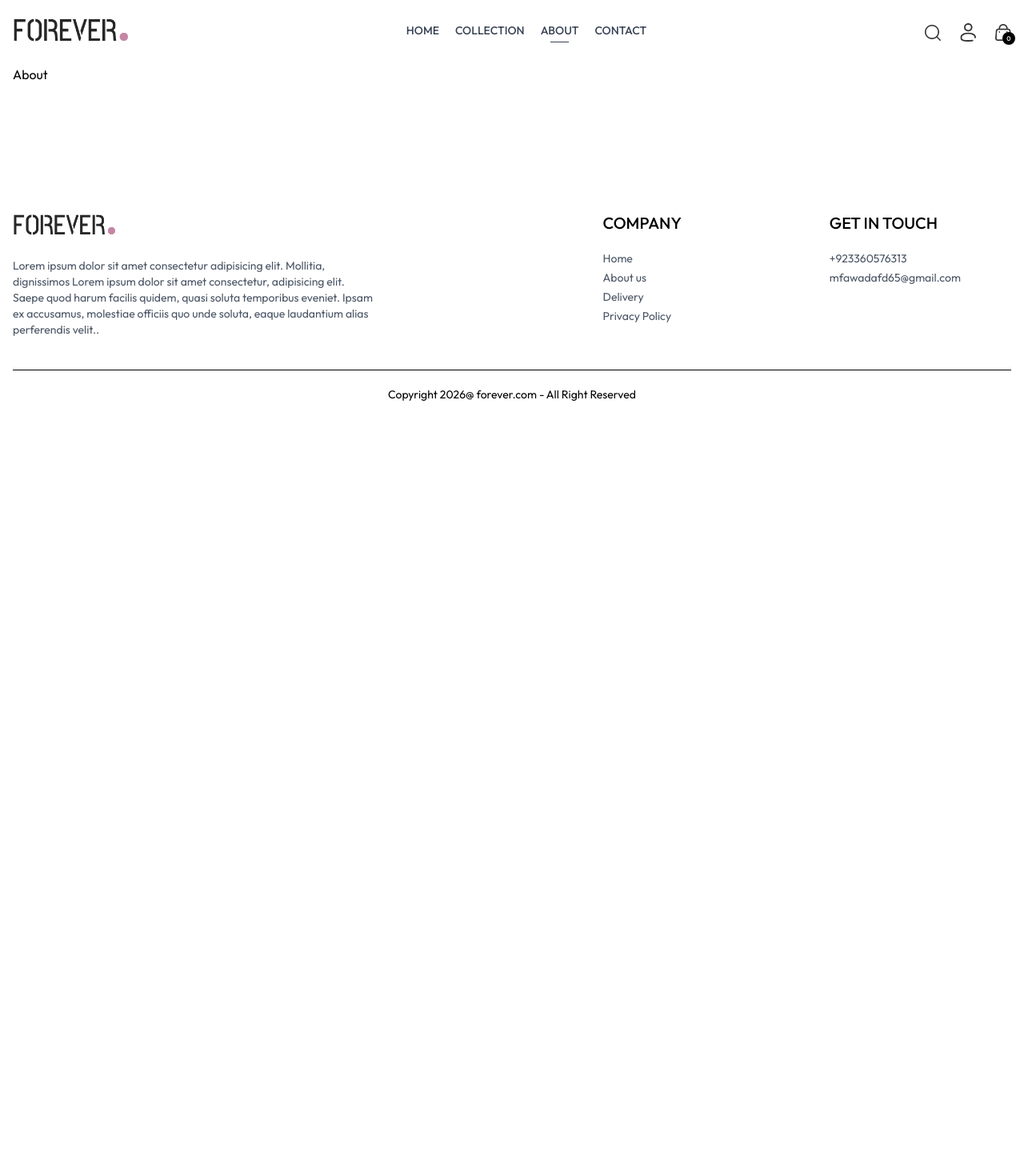
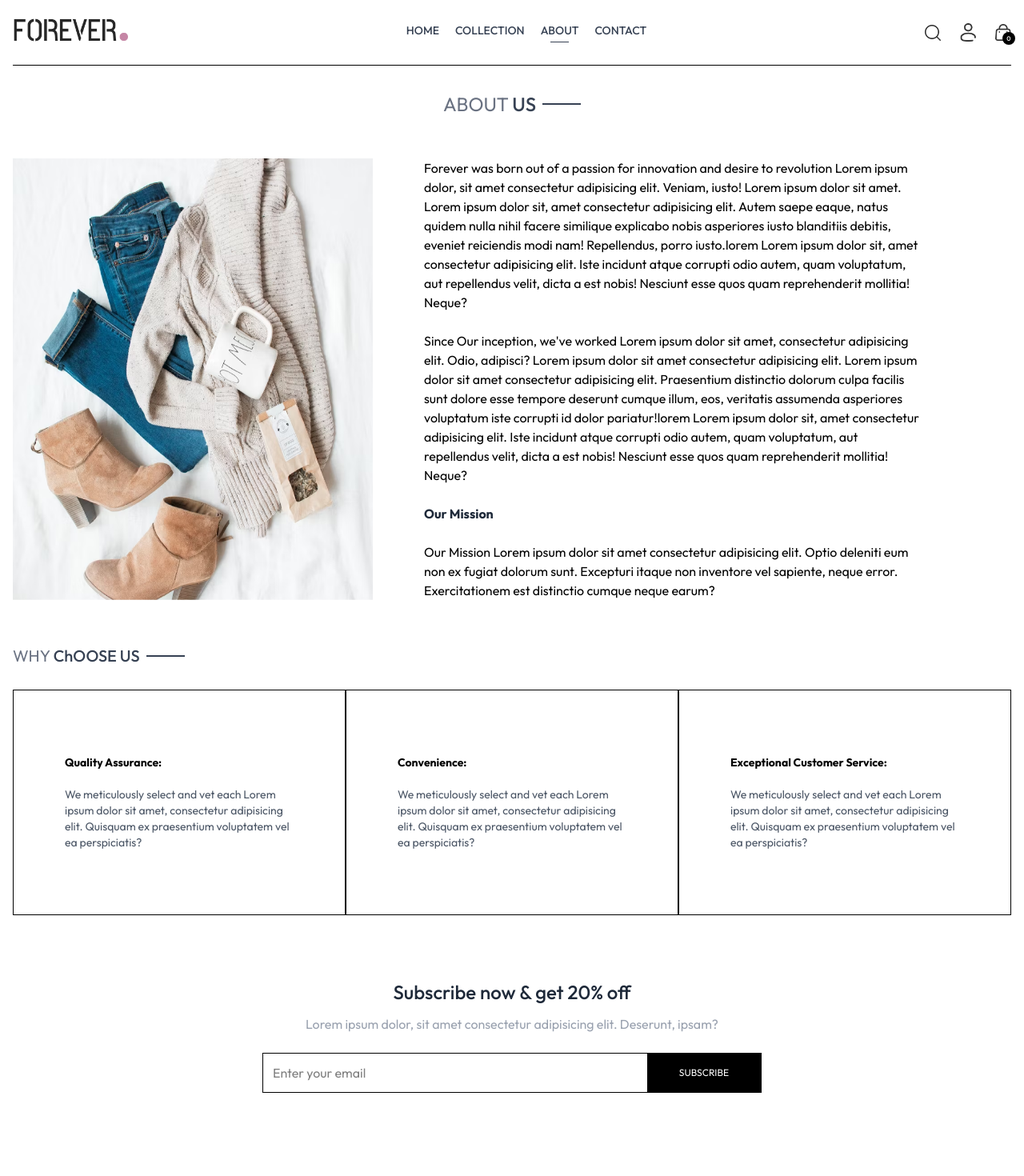
Before and after one commit to mfawadafd/Ecommerce-app, a React app in the folder frontend/: page /About in a window 1280 px wide. Shown: the top 1470 px of the page at 80% size. Before the commit the page ends 800 px from the top, so only its background shows below. Built offline with nearby package versions, Linux system fonts and the light colour scheme; the HTML template or start-up script is replaced by a standard one.

Commit message:
completed Frontend

```diff
--- a/frontend/src/components/Navbar.jsx
+++ b/frontend/src/components/Navbar.jsx
@@ -32,7 +32,7 @@ const Navbar = () => {
       <div className='flex items-center gap-6'>
         <img onClick={()=>(setShowSearch(true))} src={assets.search_icon} className='w-5 cursor-pointer' alt="" />
         <div className='group relative'>
-          <img src={assets.profile_icon} className='w-5 cursor-pointer' alt="" />
+         <Link to={'/login'}><img src={assets.profile_icon} className='w-5 cursor-pointer' alt="" /></Link>
           <div className='group-hover:block hidden absolute dropdown-menu right-0 pt-4'>
             <div className='flex flex-col gap-2 w-36 py-3 px-5 bg-slate-100 text-gray-500 rounded'>
               <p className='cursor-pointer hover:text-black'>My Profile</p>
--- a/frontend/src/pages/About.jsx
+++ b/frontend/src/pages/About.jsx
@@ -1,8 +1,42 @@
 import React from 'react'
+import Title from '../components/Title'
+import {assets} from '../assets/assets'
+import NewsletterBox from '../components/NewsLetterBox'
 
 const About = () => {
   return (
-    <div>About</div>
+    <div>
+      <div className='text-2xl text-center pt-8 border-t'>
+        <Title text1={'ABOUT'} text2={'US'}/>
+      </div>
+      <div className= 'my-10 flex flex-col md:flex-row gap-16'>
+        <img className='w-full md:max-w-[450px]' src={assets.about_img} alt="" />
+        <div className='flex flex-col justify-center gap-6 md:w-2/4 text-gary-600'>
+          <p>Forever was born out of a passion for innovation and desire to revolution Lorem ipsum dolor, sit amet consectetur adipisicing elit. Veniam, iusto! Lorem ipsum dolor sit amet. Lorem ipsum dolor sit, amet consectetur adipisicing elit. Autem saepe eaque, natus quidem nulla nihil facere similique explicabo nobis asperiores iusto blanditiis debitis, eveniet reiciendis modi nam! Repellendus, porro iusto.lorem Lorem ipsum dolor sit, amet consectetur adipisicing elit. Iste incidunt atque corrupti odio autem, quam voluptatum, aut repellendus velit, dicta a est nobis! Nesciunt esse quos quam reprehenderit mollitia! Neque?</p>
+          <p>Since Our inception, we've worked Lorem ipsum dolor sit amet, consectetur adipisicing elit. Odio, adipisci? Lorem ipsum dolor sit amet consectetur adipisicing elit. Lorem ipsum dolor sit amet consectetur adipisicing elit. Praesentium distinctio dolorum culpa facilis sunt dolore esse tempore deserunt cumque illum, eos, veritatis assumenda asperiores voluptatum iste corrupti id dolor pariatur!lorem Lorem ipsum dolor sit, amet consectetur adipisicing elit. Iste incidunt atque corrupti odio autem, quam voluptatum, aut repellendus velit, dicta a est nobis! Nesciunt esse quos quam reprehenderit mollitia! Neque?</p>
+          <b className='text-gray-800'>Our Mission</b>
+          <p>Our Mission Lorem ipsum dolor sit amet consectetur adipisicing elit. Optio deleniti eum non ex fugiat dolorum sunt. Excepturi itaque non inventore vel sapiente, neque error. Exercitationem est distinctio cumque neque earum?</p>
+        </div>
+      </div>
+        <div className='text-xl py-4'>
+          <Title text1={'WHY'} text2={'ChOOSE US'}/>
+        </div>
+        <div className='flex flex-col md:flex-row text-sm mb-20'>
+          <div className='border px-10 md:px-16 py-8 md:py-20 flex flex-col gap-5'>
+              <b>Quality Assurance:</b>
+              <p className='text-gray-600'>We meticulously select  and vet each Lorem ipsum dolor sit amet, consectetur adipisicing elit. Quisquam ex praesentium voluptatem vel ea perspiciatis?</p>
+          </div>
+          <div className='border px-10 md:px-16 py-8 md:py-20 flex flex-col gap-5'>
+              <b>Convenience:</b>
+              <p className='text-gray-600'>We meticulously select  and vet each Lorem ipsum dolor sit amet, consectetur adipisicing elit. Quisquam ex praesentium voluptatem vel ea perspiciatis?</p>
+          </div>
+          <div className='border px-10 md:px-16 py-8 md:py-20 flex flex-col gap-5'>
+              <b>Exceptional Customer Service:</b>
+              <p className='text-gray-600'>We meticulously select  and vet each Lorem ipsum dolor sit amet, consectetur adipisicing elit. Quisquam ex praesentium voluptatem vel ea perspiciatis?</p>
+          </div>
+        </div>
+        <NewsletterBox/>
+    </div>
   )
 }
 
--- a/frontend/src/pages/Contact.jsx
+++ b/frontend/src/pages/Contact.jsx
@@ -1,8 +1,27 @@
 import React from 'react'
+import Title from '../components/Title'
+import { assets } from '../assets/assets'
+import NewsLetterBox from '../components/NewsLetterBox'
 
 const Contact = () => {
   return (
-    <div>Contact</div>
+    <div>
+      <div className='text-center text-2xl pt-10 border-t'>
+          <Title text1={'CONTACT'} text2={'US'}/>
+      </div>
+      <div className='my-10 flex flex-col justify-center md:flex-row gap-10 mb-28'>
+        <img className='w-full md:max-w-[480px]' src={assets.contact_img} alt="" />
+          <div className='flex flex-col justify-center items-start gap-6'>
+            <p className='font-semibold text-xl  text-gray-600'>Our Store</p>
+            <p className='text-gray-500'>54704 willms Station <br /> Suite 350, NewYork Us</p>
+            <p className='text-gray-500'>+92 31697535767 <br /> Email: mfawadafd@65gmail.com</p>
+            <p className='font-semibold text-xl text-gray-600'>Careers at Forever</p>
+            <p className='text-gray-500'>Learn more about our teams and job openings</p>
+            <button className='border border-black px-8 py-4 text-sm hover:bg-black  hover:text-white transition-all duration-500'>Explore Jobs</button>
+          </div>
+      </div>
+      <NewsLetterBox/>
+    </div>
   )
 }
 
--- a/frontend/src/pages/Login.jsx
+++ b/frontend/src/pages/Login.jsx
@@ -1,8 +1,30 @@
-import React from 'react'
+import React, { useState } from 'react'
 
 const Login = () => {
+  const [currentState, setCurrentState] = useState('Sign Up')
+
+  const onSubmitHandler = (event)=>{
+    event.preventDefault()
+  }
+
   return (
-    <div>Login</div>
+    <form onSubmit={onSubmitHandler} className='flex flex-col items-center w-[90%] sm:max-w-69 m-auto mt-14 gap-4 text-gray-800'>
+        <div className='inline-flex items-center gap-2 mb-2 mt-10'>
+          <p className='prata-regular text-3xl'>{currentState}</p>
+          <hr className='border-none h-[1.5px] w-8 bg-gray-800 ' />
+        </div>
+        {currentState === 'Login' ? '' : <input className='w-full px-3 py-2 border border-gray-800' type='text' placeholder='Name' required/>}
+        <input className='w-full px-3 py-2 border border-gray-800' type='email' placeholder='Email' required/>
+        <input className='w-full px-3 py-2 border border-gray-800' type='password' placeholder='Password' required/>
+
+        <div className='w-full flex justify-between text-sm mt-[-8px]'>
+            <p>Forgot your password?</p>
+            {
+              currentState === 'Login' ? <p onClick={()=>setCurrentState('Sign Up')} className='cursor-pointer'>Create account</p>: <p onClick={()=>setCurrentState('Login')} className='cursor-pointer'>Login Here</p>
+            }
+        </div>
+        <button className='bg-black text-white font-light px-8 py-2 mt-4'>{currentState === 'Login' ? 'Sign In' : 'Sign Up'}</button>
+    </form>
   )
 }
 
--- a/frontend/src/pages/Orders.jsx
+++ b/frontend/src/pages/Orders.jsx
@@ -27,6 +27,13 @@ const Orders = () => {
                     <p className='mt-2'>Date: <span className="text-gary-400">15,jun,2026</span></p>
                   </div>
               </div>
+              <div className='md:w-1/2 flex justify-between'>
+                  <div className='flex items-center gap-2'>
+                    <p className='min-w-2 h-2 rounded-full bg-green-500'></p>
+                    <p className='text-sm md:text-base'>Ready to ship</p>
+                  </div>
+                  <button className='border px-4 py-2 text-sm font-medium rounded-sm'>Track Order</button>
+              </div>
             </div>
           ))
         }
```
